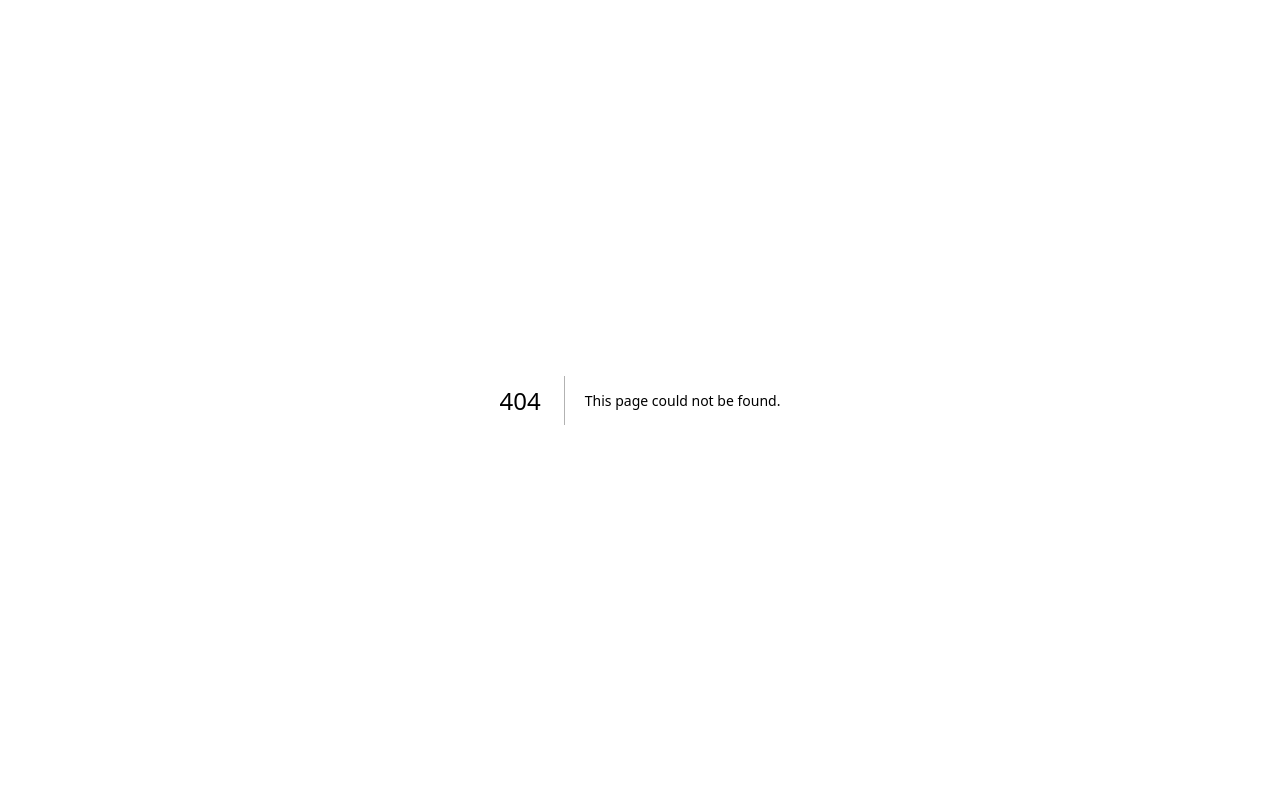
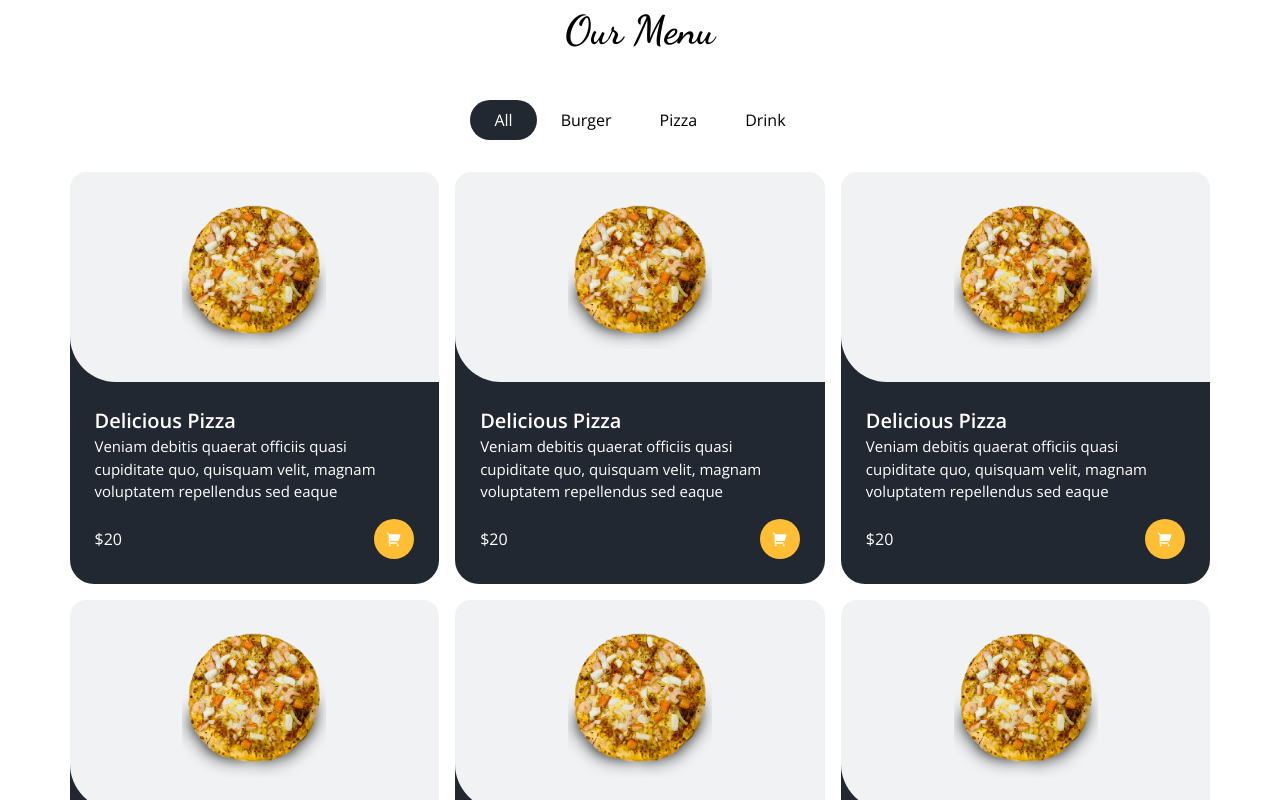
Before and after one commit to sacettinsahin/next-project, a Next.js app: page /components/product/MenuWrapper in a window 1280 px wide. Before the commit this address had no page. Shown: the top 800 px of the page. Built offline with nearby package versions, Linux system fonts and the light colour scheme.

Commit message:
Created MenuItem and MenuWrapper components.

```diff
--- /dev/null
+++ b/pages/components/product/MenuItem.jsx
@@ -0,0 +1,29 @@
+import Image from "next/image";
+import { RiShoppingCart2Fill } from "react-icons/ri";
+
+const MenuItem = () => {
+  return (
+    <div className="bg-secondary rounded-3xl">
+      <div className="w-full  bg-[#f1f2f3] h-[210px] grid place-content-center rounded-bl-[46px] rounded-tl-2xl rounded-tr-2xl">
+        <div className="relative w-36 h-36 hover:scale-110 transition-all">
+          <Image src="/images/f1.png" alt="" layout="fill" />
+        </div>
+      </div>
+      <div className="p-[25px] text-white">
+        <h4 className="text-xl font-semibold">Delicious Pizza</h4>
+        <p className="text-[15px]">
+          Veniam debitis quaerat officiis quasi cupiditate quo, quisquam velit,
+          magnam voluptatem repellendus sed eaque
+        </p>
+        <div className="flex justify-between items-center mt-4">
+          <span>$20</span>
+          <button className="btn-primary !w-10 !h-10 !rounded-full !p-0 grid place-content-center">
+            <RiShoppingCart2Fill />
+          </button>
+        </div>
+      </div>
+    </div>
+  );
+};
+
+export default MenuItem;
--- /dev/null
+++ b/pages/components/product/MenuWrapper.jsx
@@ -0,0 +1,32 @@
+import React from "react";
+import Title from "../ui/Title";
+import MenuItem from "./MenuItem";
+
+const MenuWrapper = () => {
+  return (
+    <div className="container mx-auto  mb-16">
+      <div className="flex flex-col items-center w-full">
+        <Title addClass="text-[40px]">Our Menu</Title>
+        <div className="mt-10">
+          <button className="px-6 py-2 bg-secondary rounded-3xl text-white">
+            All
+          </button>
+          <button className="px-6 py-2 rounded-3xl ">Burger</button>
+          <button className="px-6 py-2  rounded-3xl ">Pizza</button>
+          <button className="px-6 py-2  rounded-3xl ">Drink</button>
+        </div>
+      </div>
+      <div className="mt-8 grid md:grid-cols-3 sm:grid-cols-2 grid-cols-1 gap-4">
+        <MenuItem />
+        <MenuItem />
+        <MenuItem />
+        <MenuItem />
+        <MenuItem />
+        <MenuItem />
+        <MenuItem />
+      </div>
+    </div>
+  );
+};
+
+export default MenuWrapper;
--- a/pages/home/index.jsx
+++ b/pages/home/index.jsx
@@ -1,12 +1,14 @@
 import React from "react";
 import Campaigns from "../components/Campaings";
 import Carousel from "../components/carousel";
+import MenuWrapper from "../components/product/MenuWrapper";
 
 const Index = () => {
   return (
     <div className="">
       <Carousel />
       <Campaigns />
+      <MenuWrapper />
     </div>
   );
 };
```
